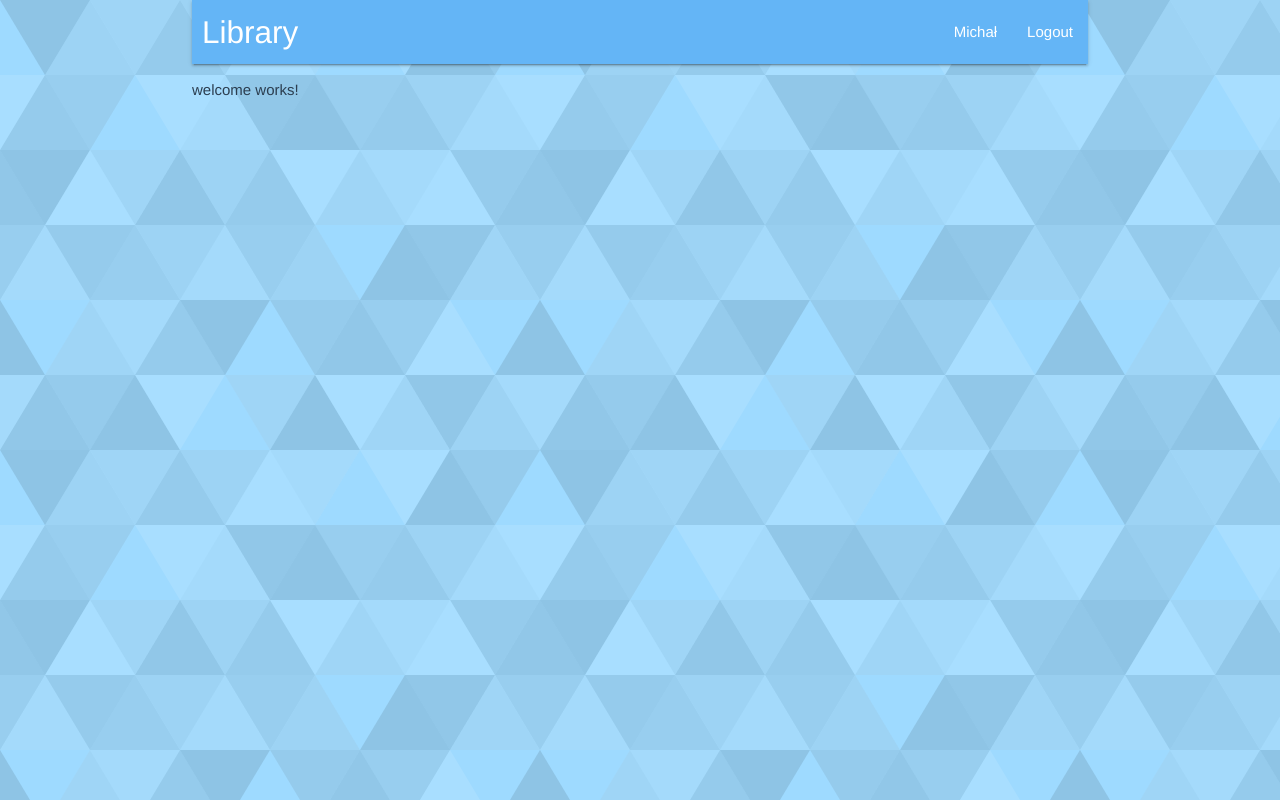
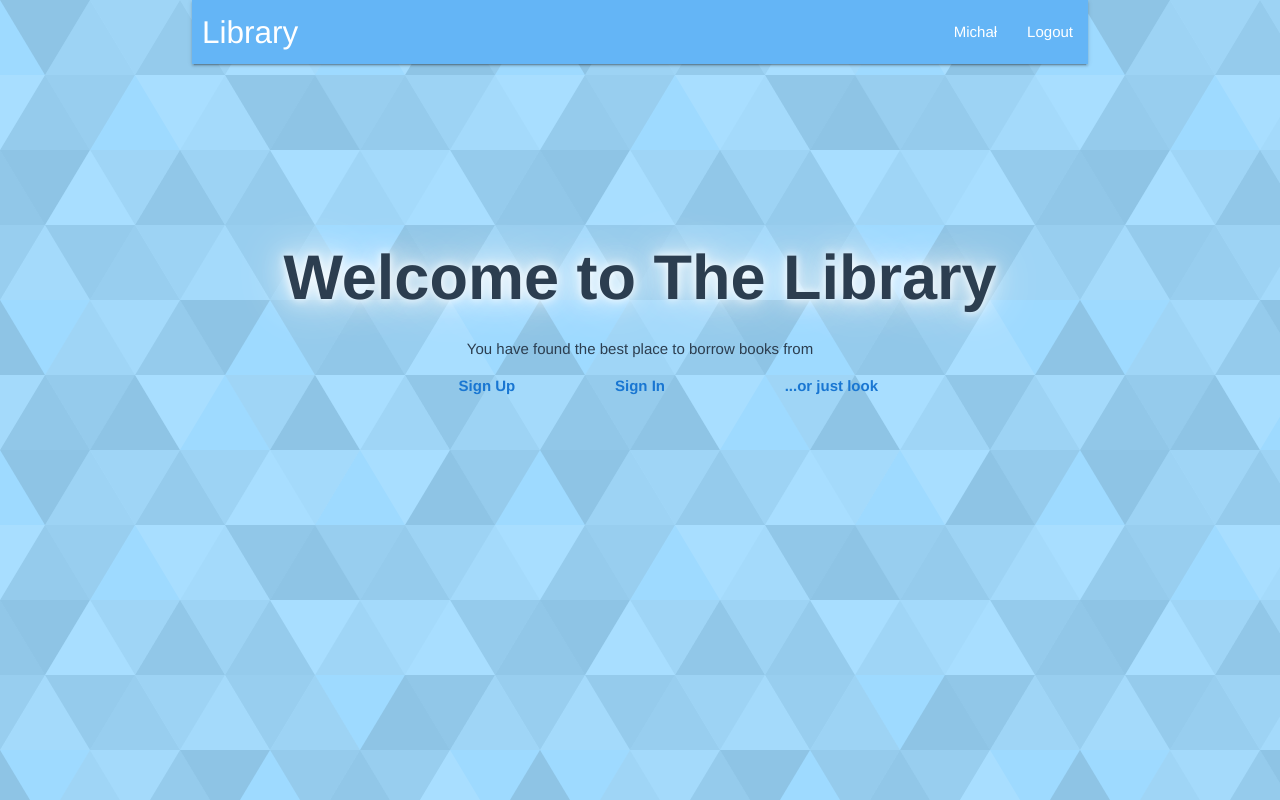
Before and after one commit to Michal-Kozlowski/library-with-api, an Angular app: page /welcome in a window 1280 px wide. Built offline with nearby package versions, Linux system fonts and the light colour scheme.

Commit message:
library and welcome components are fully functional now

```diff
--- a/src/api/books/books.ts
+++ b/src/api/books/books.ts
@@ -1,7 +1,7 @@
 import { Book } from '../../app/book';
 
 export const Books: Book[] = [
-  { id: 1, rate: {sum: 3 ,voters: ['Michał']},borrowedBy: 'Michał', name: 'The Hunger Games', author: 'Suzanne Collins', cover: 'https://images.gr-assets.com/books/1447303603l/2767052.jpg', description: "The nation of Panem, formed from a post-apocalyptic North America, is a country that consists of a wealthy Capitol region surrounded by 12 poorer districts. Early in its history, a rebellion led by a 13th district against the Capitol resulted in its destruction and the creation of an annual televised event known as the Hunger Games. In punishment, and as a reminder of the power and grace of the Capitol, each district must yield one boy and one girl between the ages of 12 and 18 through a lottery system to participate in the games. The 'tributes' are chosen during the annual Reaping and are forced to fight to the death, leaving only one survivor to claim victory." },
+  { id: 1, rate: {sum: 6 ,voters: ['Michał', 'Monika']},borrowedBy: 'Michał', name: 'The Hunger Games', author: 'Suzanne Collins', cover: 'https://images.gr-assets.com/books/1447303603l/2767052.jpg', description: "The nation of Panem, formed from a post-apocalyptic North America, is a country that consists of a wealthy Capitol region surrounded by 12 poorer districts. Early in its history, a rebellion led by a 13th district against the Capitol resulted in its destruction and the creation of an annual televised event known as the Hunger Games. In punishment, and as a reminder of the power and grace of the Capitol, each district must yield one boy and one girl between the ages of 12 and 18 through a lottery system to participate in the games. The 'tributes' are chosen during the annual Reaping and are forced to fight to the death, leaving only one survivor to claim victory." },
   { id: 2, rate: {sum: 4 ,voters: ['Monika']},borrowedBy: 'Monika', name: 'Harry Potter and the Order of the Phoenix', author: ' J.K. Rowling', cover: 'https://images.gr-assets.com/books/1507396732l/2.jpg', description: "Harry Potter and the Order of the Phoenix is the fifth novel in the Harry Potter series, written by J. K. Rowling. It follows Harry Potter's struggles through his fifth year at Hogwarts School of Witchcraft and Wizardry, including the surreptitious return of the antagonist Lord Voldemort, O.W.L. exams, and an obstructive Ministry of Magic. The novel was published on 21 June 2003 by Bloomsbury in the United Kingdom, Scholastic in the United States, and Raincoast in Canada. Five million copies were sold in the first 24 hours of publication. It is the longest book of the series. Harry Potter and the Order of the Phoenix has won several awards, including being named an American Library Association Best Book for Young Adults in 2003. The book has also been made into a film, which was released in 2007, and into a video game by Electronic Arts." },
   { id: 3, rate: {sum: 0 ,voters: []},borrowedBy: '', name: 'To Kill a Mockingbird', author: 'Harper Lee', cover: 'https://images.gr-assets.com/books/1361975680l/2657.jpg', description: "The unforgettable novel of a childhood in a sleepy Southern town and the crisis of conscience that rocked it, To Kill A Mockingbird became both an instant bestseller and a critical success when it was first published in 1960. It went on to win the Pulitzer Prize in 1961 and was later made into an Academy Award-winning film, also a classic." },
   { id: 4, rate: {sum: 0 ,voters: []},borrowedBy: 'Michał', name: 'Pride and Prejudice', author: 'Jane Austen', cover: 'https://images.gr-assets.com/books/1320399351l/1885.jpg', description: "It is a truth universally acknowledged, that a single man in possession of a good fortune must be in want of a wife.” So begins Pride and Prejudice, Jane Austen’s witty comedy of manners—one of the most popular novels of all time—that features splendidly civilized sparring between the proud Mr. Darcy and the prejudiced Elizabeth Bennet as they play out their spirited courtship in a series of eighteenth-century drawing-room intrigues. Renowned literary critic and historian George Saintsbury in 1894 declared it the “most perfect, the most characteristic, the most eminently quintessential of its author’s works,” and Eudora Welty in the twentieth century described it as “irresistible and as nearly flawless as any fiction could be. --back cover" },
--- a/src/app/book/book.component.html
+++ b/src/app/book/book.component.html
@@ -6,8 +6,8 @@
       <span class="author">{{book.author}}</span>
     </p>
     <p class="description">{{book.description}}</p>
-    <button class="waves-effect waves-light btn" v-if="book.borrowedBy === ''">Borrow</button>
-    <!-- <button class="waves-effect waves-light btn" v-if="book.borrowedBy === ''" @click.prevent="borrow(book)">Borrow</button> -->
+    <button class="waves-effect waves-light btn" *ngIf="book.borrowedBy === ''">Borrow</button>
+    <!-- <button class="waves-effect waves-light btn" *ngIf="book.borrowedBy === ''" @click.prevent="borrow(book)">Borrow</button> -->
     <!-- <button class="waves-effect waves-light btn disabled" v-if="book.borrowedBy === logged.name && book.borrowedBy !== ''">Borrowed by You</button> -->
     <!-- <button class="waves-effect waves-light btn disabled" v-if="book.borrowedBy !== '' && book.borrowedBy !== logged.name">Borrowed</button> -->
 
--- a/src/app/data/data.service.ts
+++ b/src/app/data/data.service.ts
@@ -20,6 +20,11 @@ export class DataService {
     { bookID: 3, text: "This is the fifth comment" , author: "Monika" }
   ];
 
+  rate(vote){
+    this.books[vote.id].rate.sum += vote.value + 1;
+    this.books[vote.id].rate.voters.push(this.logged.name);
+  }
+
   constructor() { }
 
 }
--- a/src/app/library/library.component.html
+++ b/src/app/library/library.component.html
@@ -9,23 +9,20 @@
   <ul class="row">
     <ng-container *ngFor="let book of books">
       <li class="col s6 m4 l3" *ngIf="matchName(book) || matchAuthor(book)">
-        <!-- <router-link :to="{name: 'book', params: {id: book.id}}"> -->
-        <a [routerLink]="['/library', book.id]">
         <p><i
           *ngFor="let star of numberOfStars(5); let index = index"
           (mouseover)="starsHover(index, book.id)"
           (mouseleave)="starsLeave(index, book.id)"
           [class.rate]="index < rating(book)"
-
+          (click)="rate(index, book)"
           class="material-icons">star
         </i></p>
+        <a [routerLink]="['/library', book.id]">
           <img [src]="book.cover" [alt]="book.name" class="responsive-img">
           <p>
             <span class="status green" *ngIf="book.borrowedBy === ''">available</span>
-            <!-- <span class="status blue" *ngIf="book.borrowedBy === logged.name && book.borrowedBy !== ''">borrowed by you</span>
-            <span class="status red" *ngIf="book.borrowedBy !== '' && book.borrowedBy !== logged.name">borrowed</span> -->
-            <span class="status blue" *ngIf="book.borrowedBy === 'Michał' && book.borrowedBy !== ''">borrowed by you</span>
-            <span class="status red" *ngIf="book.borrowedBy !== '' && book.borrowedBy !== 'Michał'">borrowed</span>
+            <span class="status blue" *ngIf="book.borrowedBy === this.data.logged.name && book.borrowedBy !== ''">borrowed by you</span>
+            <span class="status red" *ngIf="book.borrowedBy !== '' && book.borrowedBy !== this.data.logged.name">borrowed</span>
           </p>
           <p>
             <span class="title">{{book.name}}</span><br>
@@ -36,6 +33,3 @@
     </ng-container>
   </ul>
 </div>
-
-
-<!-- @click.prevent="rate(index, book)"  -->
--- a/src/app/library/library.component.ts
+++ b/src/app/library/library.component.ts
@@ -40,6 +40,22 @@ export class LibraryComponent implements OnInit {
     return Math.round(book.rate.sum/book.rate.voters.length);
   }
 
+  rate(index, book) {
+    if(this.data.logged.name){
+      if(!this.books[book.id-1].rate.voters.includes(this.data.logged.name)) {
+        const vote = {
+          value: index,
+          id: book.id-1
+        }
+        this.data.rate(vote);
+      } else {
+        alert("You have already rated this book!");
+      }
+    } else {
+      alert("You have to log in to do that!");
+    }
+  }
+
   constructor(private data:DataService) { }
 
   ngOnInit() {
--- a/src/app/user/user.component.css
+++ b/src/app/user/user.component.css
@@ -0,0 +1,64 @@
+::placeholder {
+  font-weight: 700;
+  color: white;
+  opacity: 0.8; /* Firefox */
+  text-shadow: 0 0 5px black;
+}
+:-ms-input-placeholder { /* Internet Explorer 10-11 */
+  font-weight: 700;
+  color: white;
+  text-shadow: 0 0 5px black;
+}
+::-ms-input-placeholder { /* Microsoft Edge */
+  font-weight: 700;
+  color: white;
+  text-shadow: 0 0 5px black;;
+}
+
+input {
+  font-weight: 700;
+  color: white;
+  text-shadow: 0 0 5px black;
+}
+
+li {
+  background-color: rgba(255,255,255,0.3);
+  text-align: justify;
+  overflow-y: hidden;
+  border: 1px solid rgba(0,0,0,0.3);
+  border-radius: 5px;
+  height: 380px;
+  padding-bottom: 50px;
+}
+
+p {
+  color: #2c3e50;
+  text-align: center;
+  margin: 8px 0 -3px;
+}
+
+.status {
+  text-transform: uppercase;
+  border-radius: 2px;
+  padding: 1px 6px;
+}
+
+.title {
+  font-size: 1.25em;
+}
+
+.author {
+  font-style: italic;
+}
+
+.responsive-img {
+  height: 230px;
+  display: block;
+  margin: auto;
+  padding-top: 15px;
+}
+
+button {
+  display: block;
+  margin: 5px auto 0;
+}
--- a/src/app/welcome/welcome.component.css
+++ b/src/app/welcome/welcome.component.css
@@ -0,0 +1,13 @@
+#welcome {
+  text-align: center;
+  margin-top: 20%;
+}
+
+h1 {
+  font-weight: bold;
+  text-shadow: 0 0 10px white, 0 0 25px white, 0 0 50px white;
+}
+
+.blue-text {
+  font-weight: bold;
+}
--- a/src/app/welcome/welcome.component.html
+++ b/src/app/welcome/welcome.component.html
@@ -1,3 +1,9 @@
-<p>
-  welcome works!
-</p>
+<div id="welcome">
+  <h1>Welcome to The Library</h1>
+  <p>You have found the best place to borrow books from</p>
+  <div class="row">
+    <a [routerLink]="['/signup']" class="blue-text text-darken-2 offset-m3 col m2 s3">Sign Up</a>
+    <a [routerLink]="['/signin']" class="blue-text text-darken-2 col m2 s3">Sign In</a>
+    <a [routerLink]="['/library']" class="blue-text text-darken-2 col l3 m3 s6">...or just look</a>
+  </div>
+</div>
```
Lines whose indentation alone changed are shown as unchanged.
